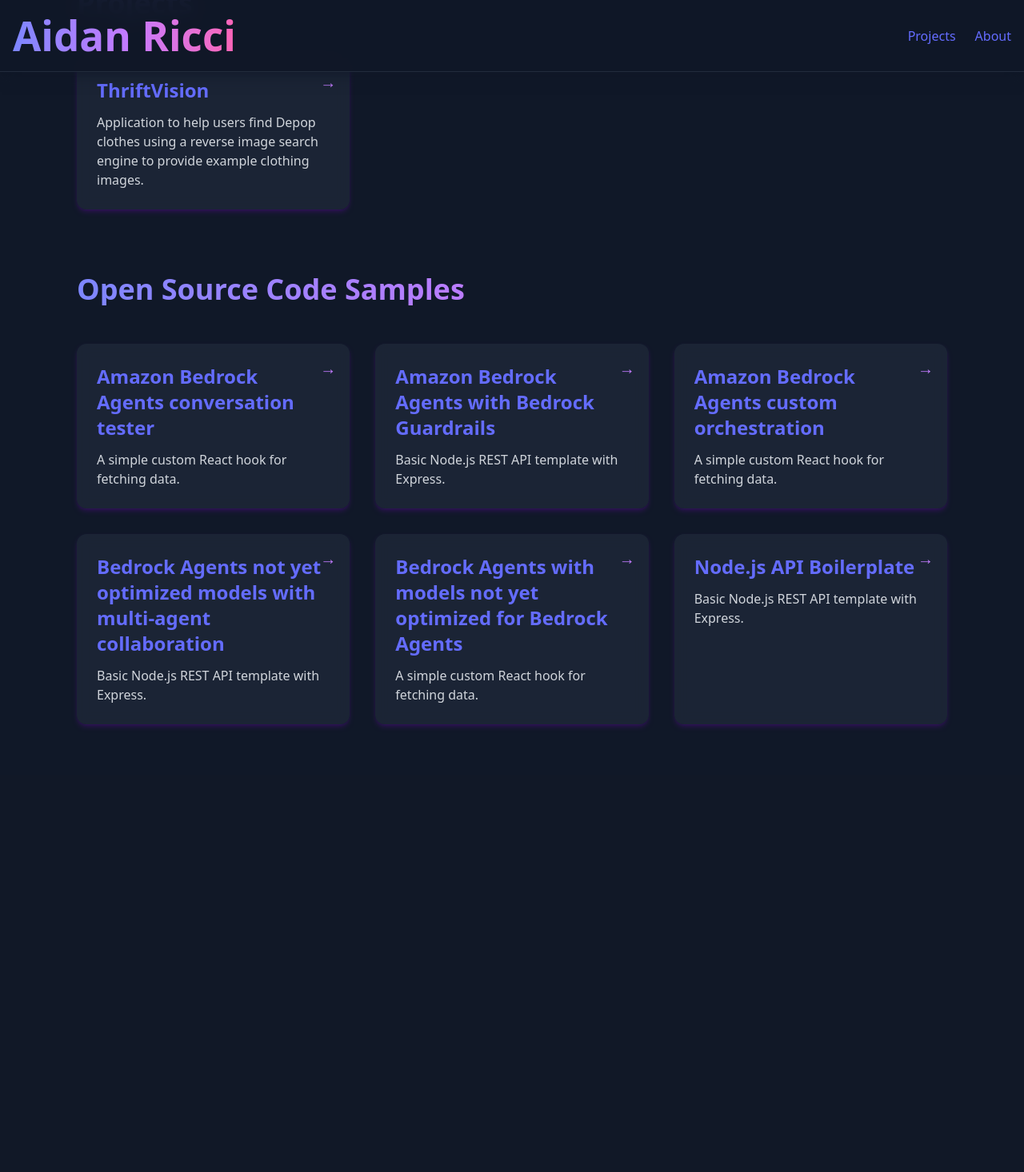
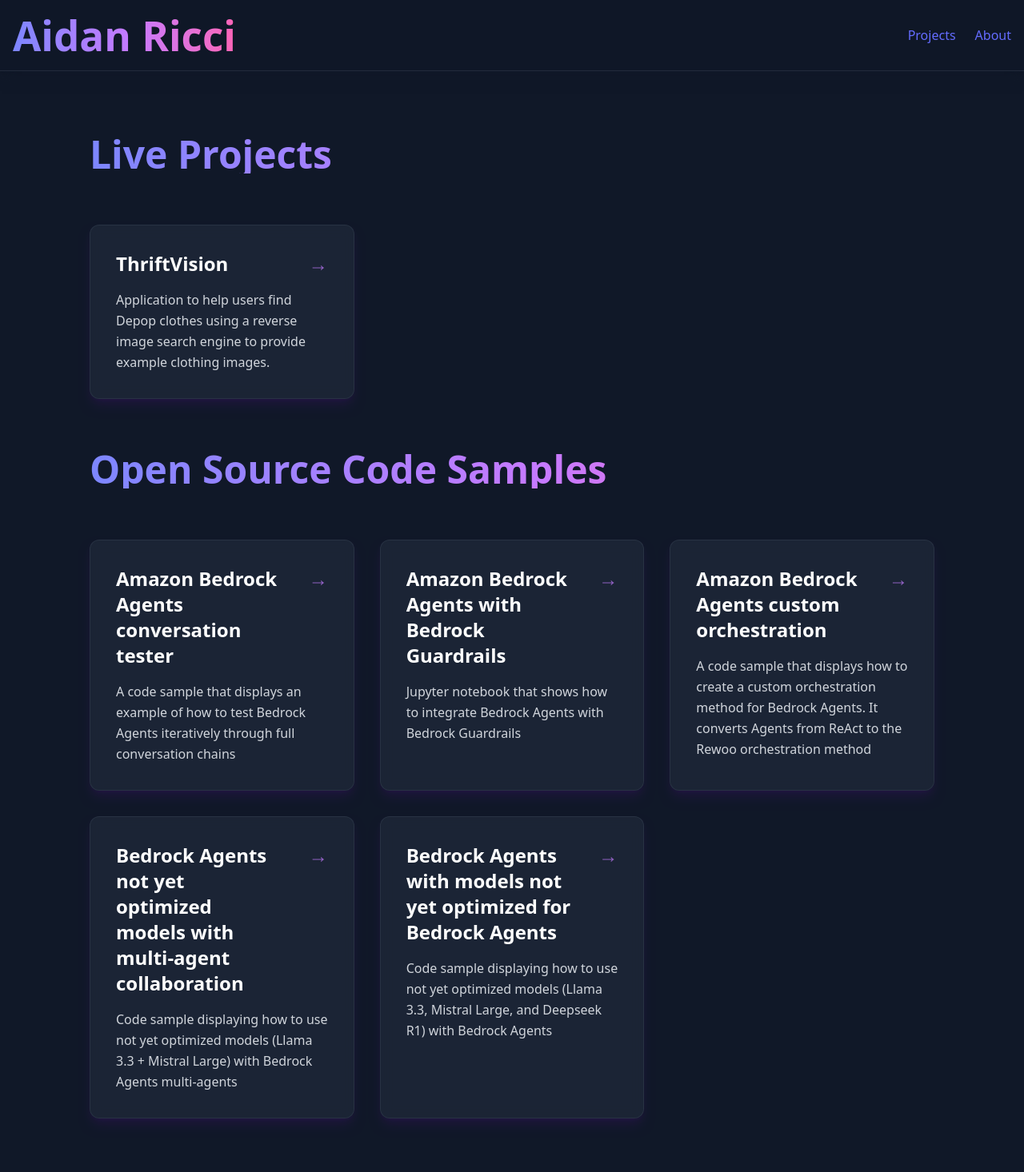
Before and after one commit to aidan-ricci/domain-mainsite, a React (Vite) app: page / in a window 1280 px wide. Shown: the top 1466 px of the page at 80% size. Before the commit the page ends 970 px from the top, so only its background shows below. Built offline with nearby package versions, Linux system fonts and the light colour scheme.

Commit message:
projects

```diff
--- a/src/components/Navbar.tsx
+++ b/src/components/Navbar.tsx
@@ -21,6 +21,7 @@
           About
           <span className="absolute -bottom-1 left-0 w-0 h-0.5 bg-gradient-to-r from-indigo-400 to-purple-400 group-hover:w-full transition-all duration-300"></span>
         </Link>
+        {/*Resume*/}
       </div>
     </nav>
   );
--- /dev/null
+++ b/src/data/blogs.json
@@ -0,0 +1,12 @@
+[
+  {
+    "title": "How to estimate Amazon Bedrock costs for public sector applications",
+    "description": "The blog outlines a comprehensive cost estimation framework for Amazon Bedrock, helping public sector agencies understand and forecast AI-related expenses. It breaks down costs across inference modes (on-demand, batch, provisioned), deployment options (serverless vs. SageMaker), prompt caching, model customization, and other Bedrock services—supporting transparent budgeting aligned with procurement and compliance requirements.",
+    "link": "https://aws.amazon.com/blogs/publicsector/how-to-estimate-amazon-bedrock-costs-for-public-sector-applications/"
+  },
+{
+    "title": "Create a SageMaker inference endpoint with custom model & extended container",
+    "description": "A blog explaining an end-to-end method for deploying custom ML models on Amazon SageMaker, by extending AWS Deep Learning Containers—demonstrated using NASA’s Prithvi temporal vision transformer with MMCV—showing how to package dependencies, artifacts, and inference code into a Docker image and deploy it as a real-time SageMaker endpoint",
+    "link": "https://aws.amazon.com/blogs/machine-learning/create-a-sagemaker-inference-endpoint-with-custom-model-extended-container/"
+  }
+]
--- a/src/data/samples.json
+++ b/src/data/samples.json
@@ -1,32 +1,27 @@
 [
   {
     "title": "Amazon Bedrock Agents conversation tester",
-    "description": "A simple custom React hook for fetching data.",
+    "description": "A code sample that displays an example of how to test Bedrock Agents iteratively through full conversation chains",
     "link": "https://github.com/aws-samples/amazon-bedrock-samples/tree/main/agents-and-function-calling/bedrock-agents/test-agent"
   },
   {
     "title": "Amazon Bedrock Agents with Bedrock Guardrails",
-    "description": "Basic Node.js REST API template with Express.",
+    "description": "Jupyter notebook that shows how to integrate Bedrock Agents with Bedrock Guardrails",
     "link": "https://github.com/aws-samples/amazon-bedrock-samples/tree/main/agents-and-function-calling/bedrock-agents/features-examples/08-create-agent-with-guardrails"
   },
     {
     "title": "Amazon Bedrock Agents custom orchestration",
-    "description": "A simple custom React hook for fetching data.",
+    "description": "A code sample that displays how to create a custom orchestration method for Bedrock Agents. It converts Agents from ReAct to the Rewoo orchestration method",
     "link": "https://github.com/aws-samples/amazon-bedrock-samples/tree/main/agents-and-function-calling/bedrock-agents/features-examples/14-create-agent-with-custom-orchestration"
   },
   {
     "title": "Bedrock Agents not yet optimized models with multi-agent collaboration",
-    "description": "Basic Node.js REST API template with Express.",
+    "description": "Code sample displaying how to use not yet optimized models (Llama 3.3 + Mistral Large) with Bedrock Agents multi-agents",
     "link": "https://github.com/awslabs/amazon-bedrock-agent-samples/tree/main/examples/multi_agent_collaboration/not_yet_optimized_models_agent"
   },
     {
     "title": "Bedrock Agents with models not yet optimized for Bedrock Agents",
-    "description": "A simple custom React hook for fetching data.",
+    "description": "Code sample displaying how to use not yet optimized models (Llama 3.3, Mistral Large, and Deepseek R1) with Bedrock Agents",
     "link": "https://github.com/awslabs/amazon-bedrock-agent-samples/tree/main/examples/agents/agent_with_models_not_yet_optimized_for_bedrock_agents"
-  },
-  {
-    "title": "Node.js API Boilerplate",
-    "description": "Basic Node.js REST API template with Express.",
-    "link": "https://github.com/aws-samples/amazon-bedrock-samples/tree/main/agents-and-function-calling/bedrock-agents/test-agent"
   }
 ]
--- a/src/index.css
+++ b/src/index.css
@@ -3,11 +3,6 @@
 /* For class-based dark mode (@variant is correct here): */
 @variant dark (&:where(.dark, .dark *));
 
-html, body {
-  height: 100%;
-  margin: 0;
-  padding: 0;
-}
 
 html.dark {
   background-color: #111827; /* Tailwind's gray-900 */
--- a/src/pages/Home.tsx
+++ b/src/pages/Home.tsx
@@ -1,7 +1,7 @@
-
 import { motion } from "framer-motion";
 import projects from "../data/projects.json";
 import codeSamples from "../data/samples.json";
+import blogs from "../data/blogs.json";
 import type { Variants, TargetAndTransition } from "framer-motion";
 
 const cardVariants: Variants = {
@@ -11,7 +11,7 @@
     y: 0,
     transition: {
       delay: i * 0.1,
-      type: "spring", // This is the key error — 'type' needs to be limited to accepted values
+      type: "spring",
       stiffness: 50,
     },
   }),
@@ -19,60 +19,119 @@
 
 export default function Home() {
   return (
-    <section className="px-4 py-12 text-gray-100 max-w-6xl mx-auto space-y-20">
+    <div className="min-h-screen bg-gray-900">
+
+      {/* Main content */}
+      <main className="pb-16 px-4 sm:px-6 lg:px-8">
+        <div className="max-w-7xl mx-auto">
+
           {/* Projects Section */}
-      <div>
-        <h2 className="mb-12 text-4xl font-extrabold bg-gradient-to-r from-indigo-400 via-purple-400 to-pink-400 bg-clip-text text-transparent">
-          Projects
+          <section className="mb-16 mt-16">
+            <h2 className="mb-8 sm:mb-12 md:mb-16 text-3xl sm:text-4xl md:text-5xl font-extrabold bg-gradient-to-r from-indigo-400 via-purple-400 to-pink-400 bg-clip-text text-transparent text-center sm:text-left">
+              Live Projects
             </h2>
-        <div className="grid gap-8 md:grid-cols-2 lg:grid-cols-3">
+            <div className="grid gap-6 sm:gap-8 grid-cols-1 sm:grid-cols-2 lg:grid-cols-3">
               {projects.map(({ title, description, link }, i) => (
                 <motion.a
                   key={title}
                   href={link}
-              className="relative block rounded-xl border border-transparent bg-gray-800/80 backdrop-blur-sm p-6 shadow-md shadow-purple-700/20 transition-transform transform hover:scale-[1.05] hover:shadow-lg hover:shadow-purple-500/50 focus:outline-none focus:ring-4 focus:ring-purple-400/50"
+                  className="group relative flex flex-col rounded-xl border border-gray-700/50 bg-gray-800/80 backdrop-blur-sm p-6 sm:p-8 shadow-lg shadow-purple-700/10 transition-all duration-300 hover:scale-[1.02] hover:shadow-xl hover:shadow-purple-500/20 hover:border-purple-500/30 focus:outline-none focus:ring-4 focus:ring-purple-400/50"
+                  target="_blank"
+                  rel="noopener noreferrer"
+                  custom={i}
+                  whileInView="visible"
+                  initial="hidden"
+                  viewport={{ once: true, amount: 0.2 }}
+                  variants={cardVariants}
+                >
+                  <div className="flex items-start justify-between mb-4">
+                    <h3 className="text-xl sm:text-2xl font-semibold text-white group-hover:text-purple-300 transition-colors duration-200 pr-8">
+                      {title}
+                    </h3>
+                    <span className="text-purple-400 text-xl sm:text-2xl opacity-70 group-hover:opacity-100 group-hover:translate-x-1 transition-all duration-200 flex-shrink-0">
+                      →
+                    </span>
+                  </div>
+                  <p className="text-gray-300 text-sm sm:text-base leading-relaxed flex-grow">
+                    {description}
+                  </p>
+                </motion.a>
+              ))}
+            </div>
+          </section>
+
+          {/* Code Samples Section */}
+          <section className="mb-16">
+            <h2 className="mb-8 sm:mb-12 md:mb-16 text-3xl sm:text-4xl md:text-5xl font-extrabold bg-gradient-to-r from-indigo-400 via-purple-400 to-pink-400 bg-clip-text text-transparent text-center sm:text-left">
+              Open Source Code Samples
+            </h2>
+            <div className="grid gap-6 sm:gap-8 grid-cols-1 sm:grid-cols-2 lg:grid-cols-3">
+              {codeSamples.map(({ title, description, link }, i) => (
+                <motion.a
+                  key={title}
+                  href={link}
+                  className="group relative flex flex-col rounded-xl border border-gray-700/50 bg-gray-800/80 backdrop-blur-sm p-6 sm:p-8 shadow-lg shadow-purple-700/10 transition-all duration-300 hover:scale-[1.02] hover:shadow-xl hover:shadow-purple-500/20 hover:border-purple-500/30 focus:outline-none focus:ring-4 focus:ring-purple-400/50"
                   target="_blank"
                   rel="noopener noreferrer"
                   custom={i}
                   initial="hidden"
                   whileInView="visible"
-              viewport={{ once: true, amount: 0.3 }}
+                  viewport={{ once: true, amount: 0.2 }}
                   variants={cardVariants}
                 >
-              <h3 className="mb-3 text-2xl font-semibold">{title}</h3>
-              <p className="text-gray-300">{description}</p>
-              <span className="absolute top-4 right-4 text-purple-400 text-xl">→</span>
+                  <div className="flex items-start justify-between mb-4">
+                    <h3 className="text-xl sm:text-2xl font-semibold text-white group-hover:text-purple-300 transition-colors duration-200 pr-8">
+                      {title}
+                    </h3>
+                    <span className="text-purple-400 text-xl sm:text-2xl opacity-70 group-hover:opacity-100 group-hover:translate-x-1 transition-all duration-200 flex-shrink-0">
+                      →
+                    </span>
+                  </div>
+                  <p className="text-gray-300 text-sm sm:text-base leading-relaxed flex-grow">
+                    {description}
+                  </p>
                 </motion.a>
               ))}
             </div>
-      </div>
+          </section>
 
           {/* Code Samples Section */}
-      <div>
-        <h2 className="mb-12 text-4xl font-extrabold bg-gradient-to-r from-indigo-400 via-purple-400 to-pink-400 bg-clip-text text-transparent">
-          Open Source Code Samples
+          <section className="mb-16">
+            <h2 className="mb-8 sm:mb-12 md:mb-16 text-3xl sm:text-4xl md:text-5xl font-extrabold bg-gradient-to-r from-indigo-400 via-purple-400 to-pink-400 bg-clip-text text-transparent text-center sm:text-left">
+              Blog Posts
             </h2>
-        <div className="grid gap-8 md:grid-cols-2 lg:grid-cols-3">
-          {codeSamples.map(({ title, description, link }, i) => (
+            <div className="grid gap-6 sm:gap-8 grid-cols-1 sm:grid-cols-2 lg:grid-cols-3">
+              {blogs.map(({ title, description, link }, i) => (
                 <motion.a
                   key={title}
                   href={link}
-              className="relative block rounded-xl border border-transparent bg-gray-800/80 backdrop-blur-sm p-6 shadow-md shadow-purple-700/20 transition-transform transform hover:scale-[1.05] hover:shadow-lg hover:shadow-purple-500/50 focus:outline-none focus:ring-4 focus:ring-purple-400/50"
+                  className="group relative flex flex-col rounded-xl border border-gray-700/50 bg-gray-800/80 backdrop-blur-sm p-6 sm:p-8 shadow-lg shadow-purple-700/10 transition-all duration-300 hover:scale-[1.02] hover:shadow-xl hover:shadow-purple-500/20 hover:border-purple-500/30 focus:outline-none focus:ring-4 focus:ring-purple-400/50"
                   target="_blank"
                   rel="noopener noreferrer"
                   custom={i}
                   initial="hidden"
                   whileInView="visible"
-              viewport={{ once: true, amount: 0.3 }}
+                  viewport={{ once: true, amount: 0.2 }}
                   variants={cardVariants}
                 >
-              <h3 className="mb-3 text-2xl font-semibold">{title}</h3>
-              <p className="text-gray-300">{description}</p>
-              <span className="absolute top-4 right-4 text-purple-400 text-xl">→</span>
+                  <div className="flex items-start justify-between mb-4">
+                    <h3 className="text-xl sm:text-2xl font-semibold text-white group-hover:text-purple-300 transition-colors duration-200 pr-8">
+                      {title}
+                    </h3>
+                    <span className="text-purple-400 text-xl sm:text-2xl opacity-70 group-hover:opacity-100 group-hover:translate-x-1 transition-all duration-200 flex-shrink-0">
+                      →
+                    </span>
+                  </div>
+                  <p className="text-gray-300 text-sm sm:text-base leading-relaxed flex-grow">
+                    {description}
+                  </p>
                 </motion.a>
               ))}
             </div>
+          </section>
+
         </div>
-    </section>
+      </main>
+    </div>
   );
 }
```
Lines whose indentation alone changed are shown as unchanged.
